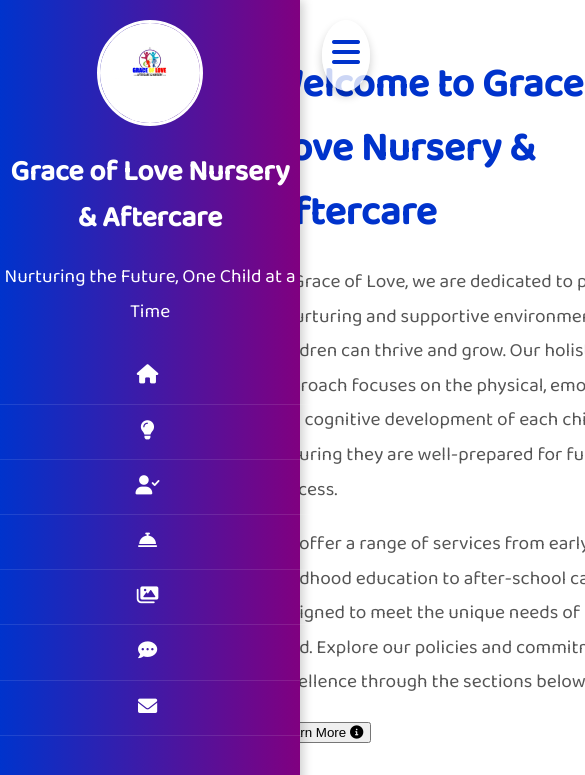
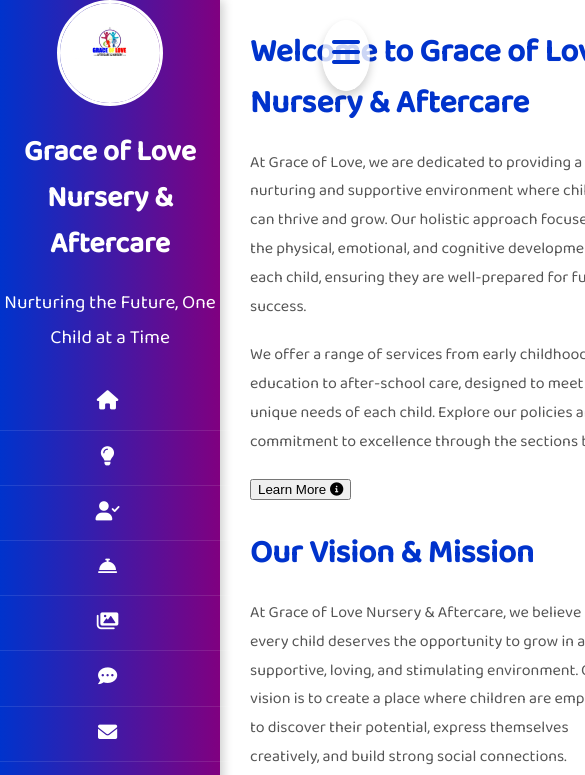
Before and after one commit to Pharez0507/graceoflove, a plain HTML site: page index.html in a window 390 px wide. Both pictures are taken after a click on the element 346 px from the left and 55 px from the top of the page. Shown: the top 775 px of the page, 585 px wide, since content can reach past the window. Drawn offline with nearby package versions, Linux system fonts and the light colour scheme.

Commit message:
Add files via upload

```diff
--- a/index.html
+++ b/index.html
@@ -3,10 +3,9 @@
 <head>
     <meta charset="UTF-8">
     <meta name="viewport" content="width=device-width, initial-scale=1.0">
-    <title>Grace of Love Nursery & Aftercare</title>
+    <title>Grace of Love Aftercare & Nursery</title>
     <link rel="stylesheet" href="styles.css">
     <script src="https://cdnjs.cloudflare.com/ajax/libs/jquery/3.6.0/jquery.min.js"></script>
-    <!-- FontAwesome for Icons -->
     <link rel="stylesheet" href="https://cdnjs.cloudflare.com/ajax/libs/font-awesome/6.0.0-beta3/css/all.min.css">
 </head>
 <body>
@@ -100,7 +99,7 @@
             </ul>
         </section>
 
-<!-- Our Services Section Starts -->
+        <!-- Services Section Starts -->
         <section class="services fade-in" id="services">
             <h1 class="heading">Our <span>Services</span></h1>
             <div class="box-container">
@@ -178,7 +177,7 @@
         <div class="contact-container">
             <h2>Contact Us</h2>
             <p>We'd love to hear from you! Please fill out the form below and we will get in touch with you shortly.</p>
-            <form id="contact" action="#" method="post">
+            <form id="contact-form" action="#" method="post">
                 <div class="form-group">
                     <label for="name">Full Name</label>
                     <input type="text" id="name" name="name" placeholder="Your Full Name" required>
--- a/script.js
+++ b/script.js
@@ -1,17 +1,21 @@
-// Ensure Sidebar and Overlay are inactive initially
 document.addEventListener('DOMContentLoaded', function() {
     const sidebar = document.getElementById('sidebar');
+    const content = document.querySelector('.content');
     const overlay = document.getElementById('overlay');
 
-    // Make sure they are hidden on load
+    // Ensure Sidebar and Overlay are inactive initially
     sidebar.classList.remove('active');
+    content.classList.remove('shifted');
     overlay.classList.remove('active');
 });
 
 // Toggle Sidebar Visibility
 document.getElementById('hamburger-menu').addEventListener('click', function() {
     const sidebar = document.getElementById('sidebar');
+    const content = document.querySelector('.content');
+
     sidebar.classList.toggle('active');
+    content.classList.toggle('shifted'); // Shift content when sidebar is active
 });
 
 // Close Sidebar on 'Esc' key press
@@ -23,16 +27,16 @@ document.addEventListener('keydown', function(event) {
 
 function closeSidebar() {
     const sidebar = document.getElementById('sidebar');
+    const content = document.querySelector('.content');
+
     sidebar.classList.remove('active');
+    content.classList.remove('shifted'); // Remove shift when sidebar is closed
 }
 
 $(document).ready(function() {
     // Smooth scroll functionality
     $('.navbar-item').on('click', function() {
         const target = $(this).data('scroll');
-
-        // Close the sidebar after a navigation link is clicked
-        closeSidebar();
 
         $('html, body').animate({
             scrollTop: $(target).offset().top
--- a/styles.css
+++ b/styles.css
@@ -22,6 +22,32 @@ body {
     padding: 0;
 }
 
+/* Main Headings */
+h1 {
+    font-size: 2rem; /* Adjust to original size */
+    color: var(--primary-color); /* Reverting to original heading color */
+    margin-bottom: 20px;
+}
+
+h2 {
+    font-size: 1.8rem; /* Reverting subheadings to original size */
+    color: var(--primary-red);
+    margin-bottom: 15px;
+}
+
+h3 {
+    font-size: 1.5rem; /* Adjust to match the original design */
+    color: var(--primary-green);
+    margin-bottom: 10px;
+}
+
+p, ul {
+    font-size: 1rem; /* Return to the original paragraph size */
+    color: #555; /* Revert to original text color */
+    line-height: 1.8;
+    margin-bottom: 20px;
+}
+
 /* Sidebar Styling */
 .sidebar {
     width: 250px;
@@ -37,102 +63,6 @@ body {
 
 .sidebar.active {
     left: 0; /* Sidebar slides into view when active */
-}
-
-/* Content Styling */
-.content {
-    margin-left: 0; /* Full width, no shift needed */
-    width: 100%; /* Ensure content fills the screen */
-}
-
-/* Hamburger Menu Styling */
-.hamburger-menu {
-    position: fixed;
-    top: 20px;
-    right: 20px;
-    z-index: 1100; /* Ensure it stays on top */
-    display: block;
-    cursor: pointer;
-    font-size: 2rem;
-    color: var(--primary-color);
-    background-color: rgba(255, 255, 255, 0.8);
-    padding: 10px;
-    border-radius: 50%;
-    box-shadow: 0 5px 10px rgba(0, 0, 0, 0.2);
-}
-
-/* Navbar and Sidebar Navigation */
-.navbar-item {
-    color: #fff;
-    text-align: center;
-    cursor: pointer;
-    padding: 15px 10px;
-    transition: all 0.3s ease;
-    width: 100%;
-    position: relative;
-    border-bottom: 1px solid rgba(255, 255, 255, 0.1); /* Optional separator between items */
-}
-
-.navbar-item:hover {
-    color: var(--primary-yellow);
-}
-
-/* For smaller screens, make sure content still fills the screen */
-@media (max-width: 768px) {
-    .sidebar {
-        width: 220px; /* Narrower sidebar for smaller screens */
-    }
-
-    .content {
-        margin-left: 0;
-        width: 100%; /* Full width content */
-    }
-}
-
-
-/* Overlay */
-.overlay {
-    position: fixed;
-    top: 0;
-    left: 0;
-    width: 100%;
-    height: 100%;
-    background: rgba(0, 0, 0, 0.5);
-    z-index: 900;
-    display: none;
-    opacity: 0;
-    transition: opacity 0.3s ease-in-out;
-}
-
-.overlay.active {
-    display: block;
-    opacity: 1;
-}
-
-/* Content Margin on smaller screens when sidebar is active */
-@media (max-width: 768px) {
-    .content {
-        margin-left: 0; /* Remove margin on smaller screens */
-    }
-}
-
-
-/* Sidebar should be hidden initially */
-.sidebar {
-    width: 300px;
-    position: fixed;
-    top: 0;
-    left: -300px; /* Sidebar is off-screen by default */
-    height: 100%;
-    background: linear-gradient(90deg, var(--primary-color), var(--accent-color));
-    box-shadow: 3px 0 10px rgba(0, 0, 0, 0.2);
-    padding-top: 20px;
-    z-index: 1000;
-    transition: left 0.3s ease-in-out; /* Smooth transition */
-}
-
-.sidebar.active {
-    left: 0; /* Sidebar slides in when active */
 }
 
 /* Sidebar Content */
@@ -212,21 +142,67 @@ body {
 
 /* Content Styling */
 .content {
-    margin-left: 300px; /* Account for the sidebar width */
-    padding: 20px;
+    transition: margin-left 0.3s ease-in-out;
+    margin-left: 0; /* Full width, no shift needed */
+    width: 100%; /* Ensure content fills the screen */
 }
 
-h1 {
-    font-size: 2.5rem;
-    color: var(--primary-color);
-    margin-bottom: 20px;
+.content.shifted {
+    margin-left: 250px; /* Shift content to the right when sidebar is active */
 }
 
-p, ul {
-    font-size: 1.2rem;
-    color: #555;
-    line-height: 1.8;
-    margin-bottom: 20px;
+/* Hamburger Menu Styling */
+.hamburger-menu {
+    position: fixed;
+    top: 20px;
+    right: 20px;
+    z-index: 1100; /* Ensure it stays on top */
+    display: block;
+    cursor: pointer;
+    font-size: 2rem;
+    color: var(--primary-color);
+    background-color: rgba(255, 255, 255, 0.8);
+    padding: 10px;
+    border-radius: 50%;
+    box-shadow: 0 5px 10px rgba(0, 0, 0, 0.2);
+}
+
+/* For smaller screens, make sure content still fills the screen */
+@media (max-width: 768px) {
+    .sidebar {
+        width: 220px; /* Narrower sidebar for smaller screens */
+    }
+
+    .content {
+        margin-left: 0;
+        width: 100%; /* Full width content */
+    }
+}
+
+/* Overlay */
+.overlay {
+    position: fixed;
+    top: 0;
+    left: 0;
+    width: 100%;
+    height: 100%;
+    background: rgba(0, 0, 0, 0.5);
+    z-index: 900;
+    display: none;
+    opacity: 0;
+    transition: opacity 0.3s ease-in-out;
+}
+
+.overlay.active {
+    display: block;
+    opacity: 1;
+}
+
+/* Content Margin on smaller screens when sidebar is active */
+@media (max-width: 768px) {
+    .content {
+        margin-left: 0; /* Remove margin on smaller screens */
+    }
 }
 
 /* Forms */
@@ -238,7 +214,7 @@ p, ul {
     border-radius: 15px;
     box-shadow: 0 10px 25px rgba(0, 0, 0, 0.2);
     color: #fff;
-    font-family: 'Nunito', sans-serif;
+    font-family: 'Nunito', sans-serif;  /* Restoring the original font */
     transition: transform 0.3s ease-in-out;
 }
 
@@ -346,6 +322,7 @@ p, ul {
     z-index: 1000;
 }
 
+
 /* Back to Top Button */
 #back-to-top {
     position: fixed;
@@ -363,6 +340,7 @@ p, ul {
     cursor: pointer;
     box-shadow: 0 5px 10px rgba(0, 0, 0, 0.2);
 }
+
 
 #back-to-top:hover {
     background: var(--btn-hover);
@@ -393,6 +371,7 @@ a:hover {
     animation: fadeIn 2s ease-in-out;
 }
 
+/* Responsive Adjustments */
 @media (max-width: 768px) {
     .content {
         margin-left: 250px;
@@ -406,6 +385,10 @@ a:hover {
     .navbar-item span {
         display: none;
     }
+}
+
+.fade-in {
+    animation: fadeIn 2s ease-in-out;
 }
 
 /* Services Section Styling */
@@ -524,3 +507,19 @@ a:hover {
     font-size: 1.8rem;
     color: gold;
 }
+
+/* Content Margin on smaller screens when sidebar is active */
+@media (max-width: 768px) {
+    .content {
+        margin-left: 250px;
+    }
+
+    .navbar-item i {
+        font-size: 1.2rem;
+        margin-right: 5px;
+    }
+
+    .navbar-item span {
+        display: none;
+    }
+}
```
Lines whose indentation alone changed are shown as unchanged.
